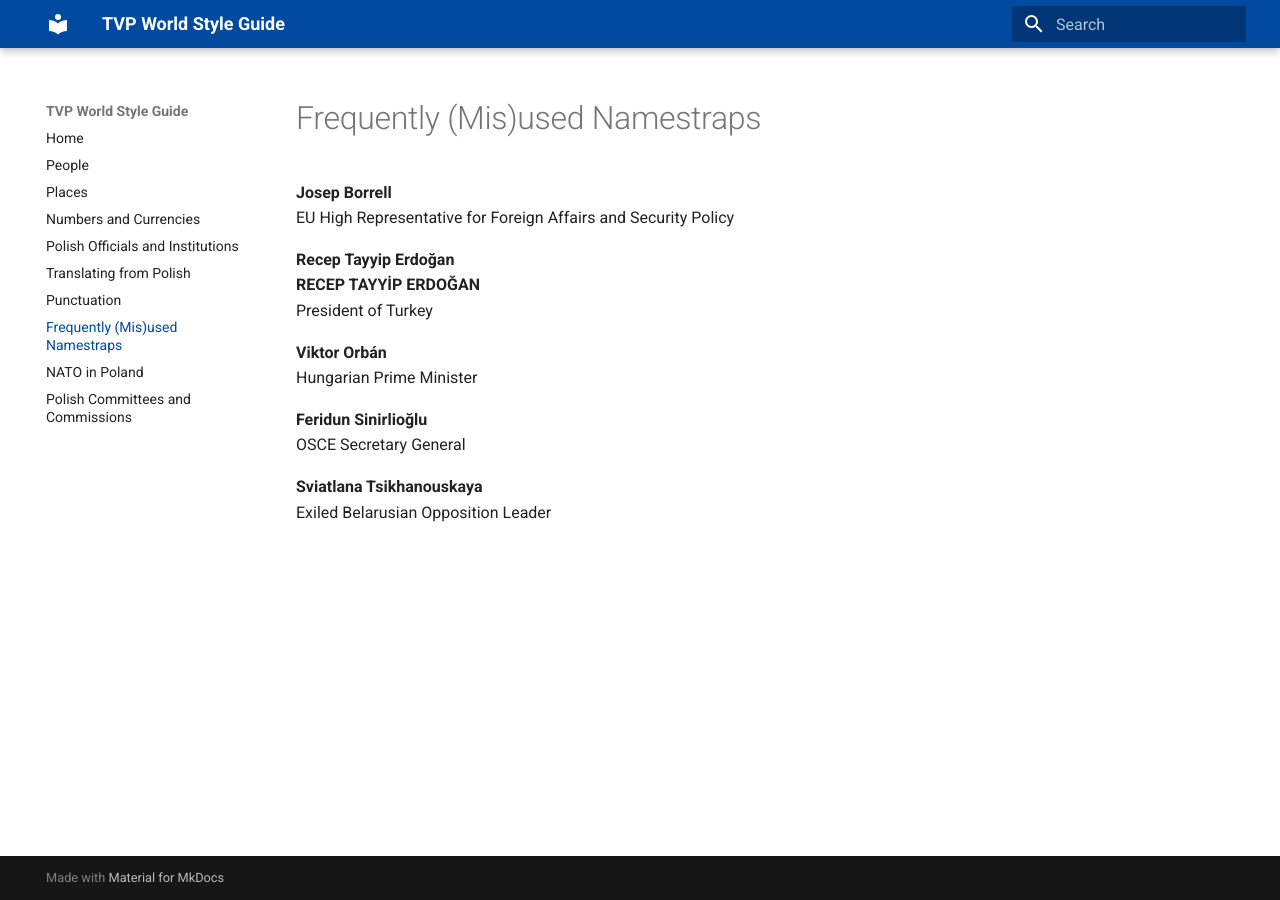
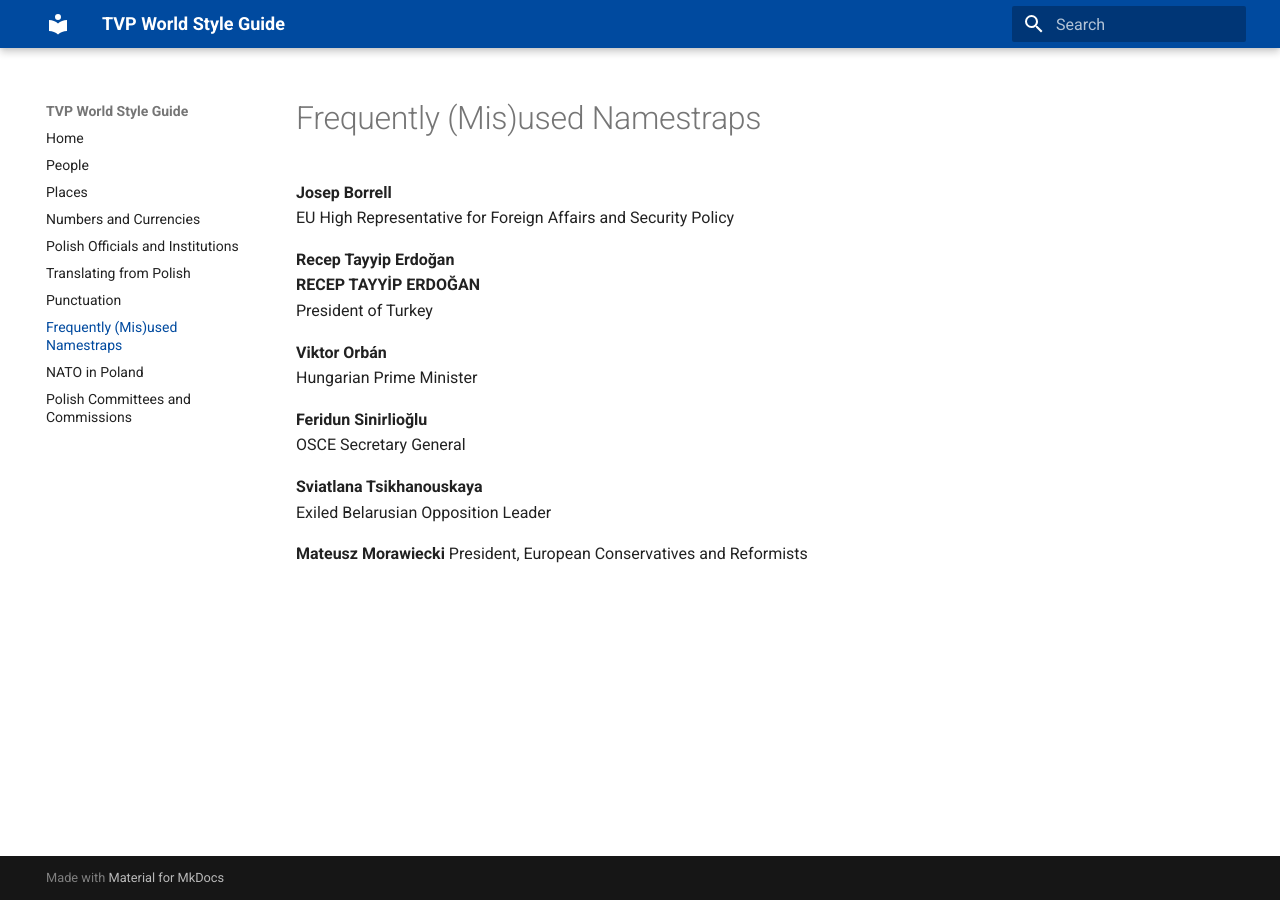
Before and after one commit to rthrbrs/styleguide, an MkDocs documentation site: the page built from docs/Namestraps.md, in a window 1280 px wide. Built offline with MkDocs 1.6.1 and Material for MkDocs 9.7.7, drawn with Linux system fonts in a browser that asks for light colours.

Commit message:
added Morawiecki

```diff
--- a/docs/Namestraps.md
+++ b/docs/Namestraps.md
@@ -17,3 +17,6 @@
 
 **Sviatlana Tsikhanouskaya**
 Exiled Belarusian Opposition Leader
+
+**Mateusz Morawiecki**
+President, European Conservatives and Reformists
```
Also changed, not shown: site/Namestraps/index.html, site/search/search_index.json.
